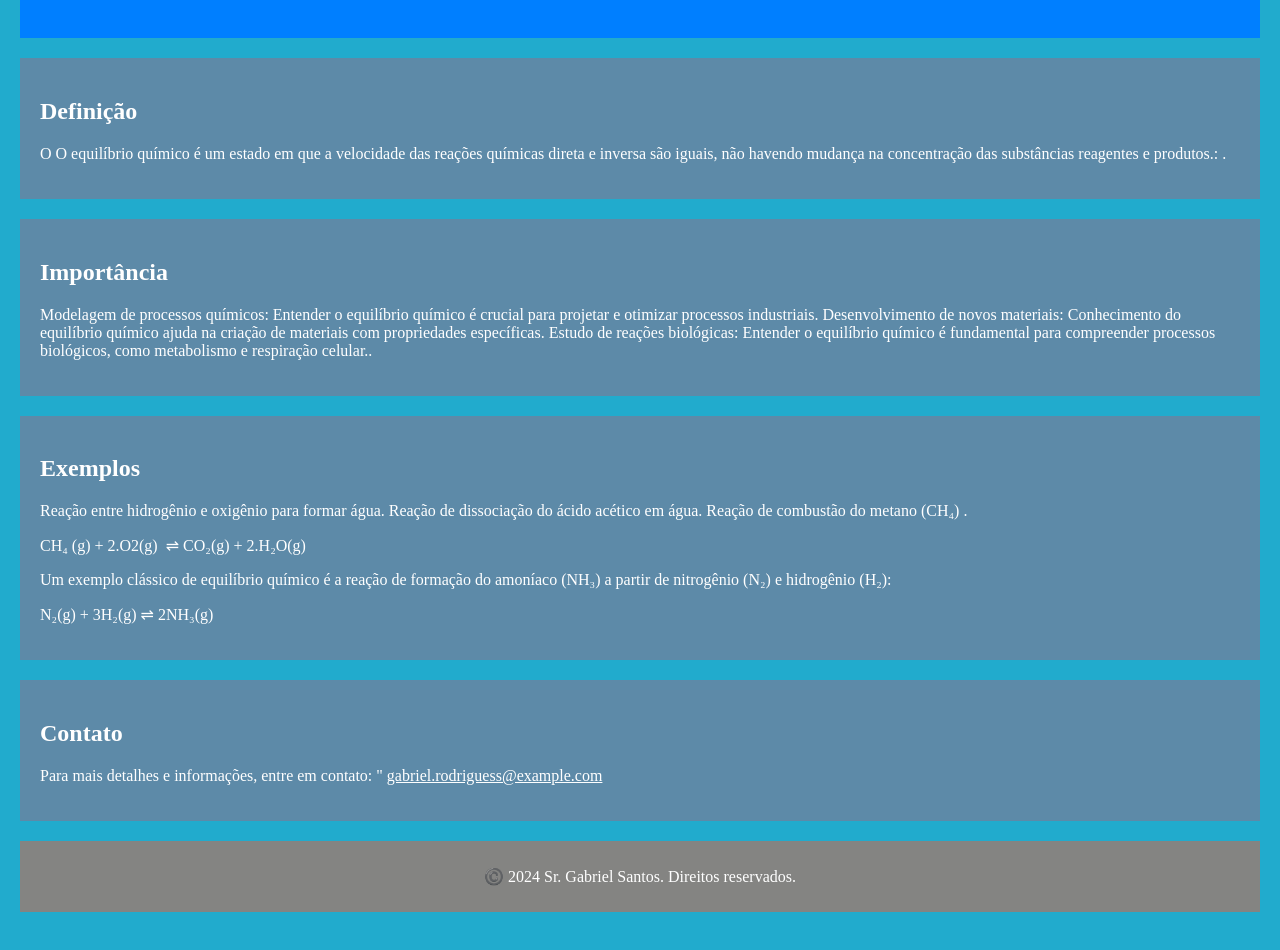
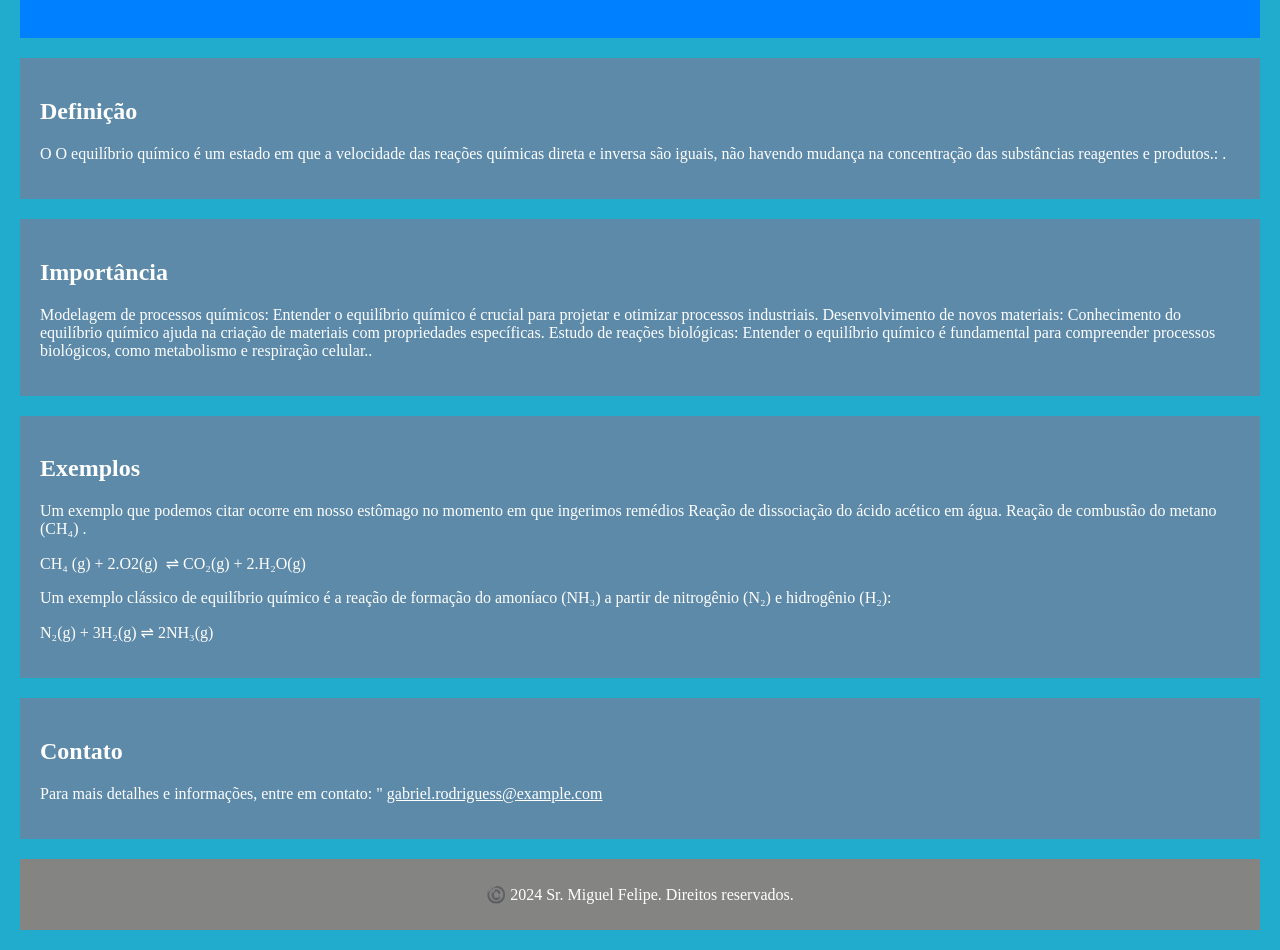
Before and after one commit to silva2valid/2024, a plain HTML site: page index.html in a window 1280 px wide. Shown: the part 140-1090 px from the top of the page. Drawn offline with Linux system fonts and the light colour scheme.

Commit message:
Update index.html

```diff
--- a/index.html
+++ b/index.html
@@ -1,7 +1,7 @@
 <html lang="pt-BR"><head>
   <meta charset="UTF-8">
   <meta name="viewport" content="width=device-width, initial-scale=1.0">
-  <title>Equilíbrio Químico - Sr. Gabriel Santos</title>
+  <title>Equilíbrio Químico - Sr. Miguel Felipe</title>
   <style>
       body {
           font-family: Corbel Light, MS Gothic;
@@ -66,7 +66,7 @@
 
 <section id="exemplos">
   <h2>Exemplos</h2>
-  <p> Reação entre hidrogênio e oxigênio para formar água.
+  <p> Um exemplo que podemos citar ocorre em nosso estômago no momento em que ingerimos remédios
 
  Reação de dissociação do ácido acético em água.
 
@@ -79,11 +79,11 @@
   <h2>Contato</h2>
         <p>
     Para mais detalhes e informações, entre em contato: "
-         <a href="mailto:gabriel.rodriguess@example.com" style="color: white;">gabriel.rodriguess@example.com</a>
+         <a href="mailto:miguelfelipeg@example.com" style="color: white;">gabriel.rodriguess@example.com</a>
        </p>
      </section>
      <footer>
-      <p>©️ 2024 Sr. Gabriel Santos. Direitos reservados.</p>
+      <p>©️ 2024 Sr. Miguel Felipe. Direitos reservados.</p>
     </footer>
   </body>
 </html>
```
